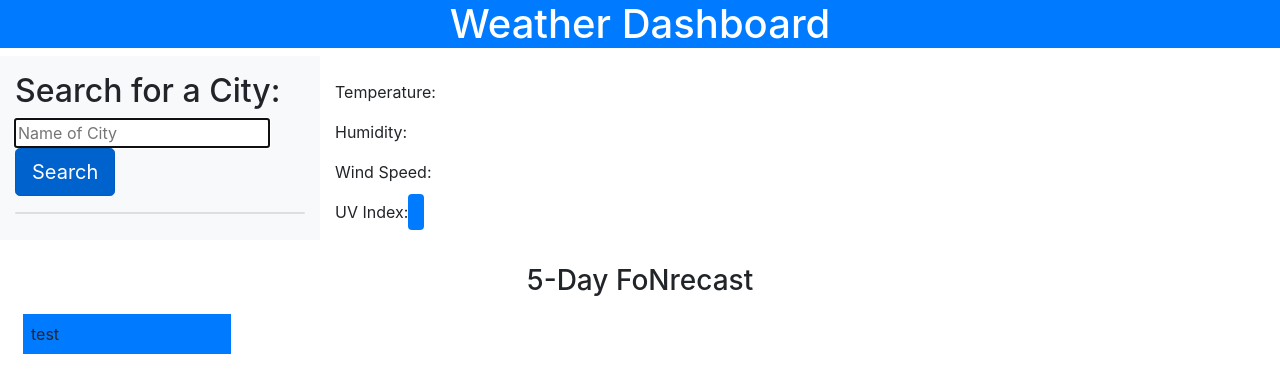
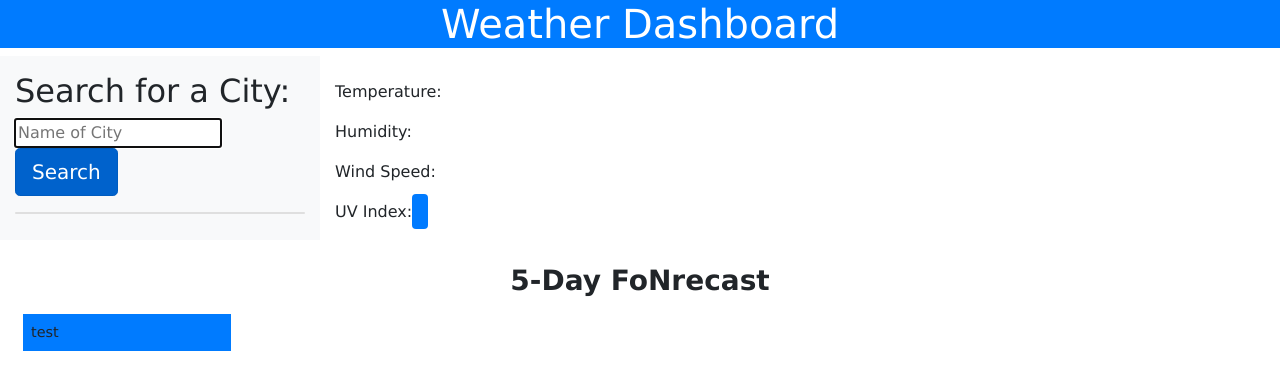
Before and after one commit to Hibble32985/Peebster_SNL, a website: page index.html in a window 1280 px wide. Drawn offline with nearby package versions, Linux system fonts and the light colour scheme; files that its build step writes are made by us from their sources.

Commit message:
update and correct CSS file

```diff
--- a/style.css
+++ b/style.css
@@ -1,7 +1,26 @@
-hide {
-    display: none;
+
+*{
+    box-sizing: border-box;
+
 }
 
-.show {
-    display: block;
+body {
+
+    font-size: 16px;
+    font-family: Verdana, Geneva, Tahoma, sans-serif;
+
 }
+h3{
+    font-weight: bold;
+}
+.forecast{
+
+    font-size: 0.9em;
+}
+span{
+    font-size: 1em;
+}
+li:hover{
+    background-color: lightslategray;
+    text-decoration: underline;
+}
```
